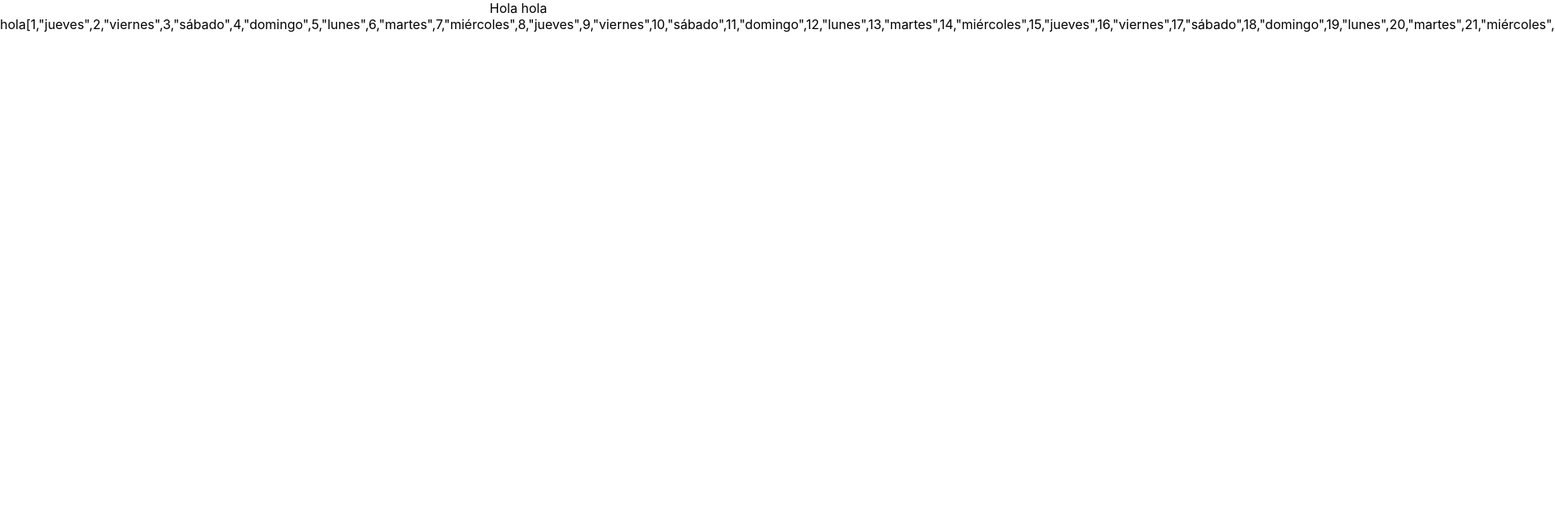
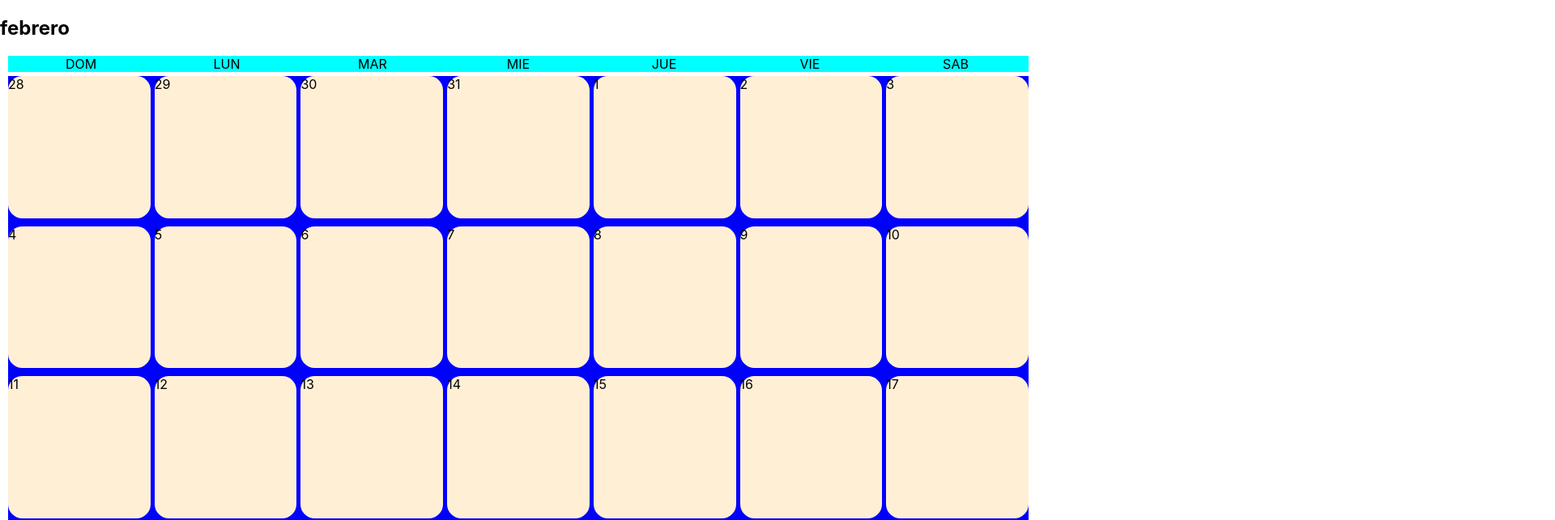
Before and after one commit to chbarr/React-Calendar-App, a React (Create React App) app: page / in a window 1280 px wide. Shown: the top 643 px of the page at 81% size, 1920 px wide, since content can reach past the window. Built offline with nearby package versions, Linux system fonts and the light colour scheme.

Commit message:
fixed customHook useCalendar to return an object with 35 days in total, counting last month days, current month days and next month days, and display them in order

```diff
--- a/src/Components/App/App.css
+++ b/src/Components/App/App.css
@@ -1,38 +1,23 @@
-.App {
-  text-align: center;
+.calendarGrid{
+  display: grid;
+  grid-template-rows: repeat(5, 1fr);;
+  grid-template-columns: repeat(7, 1fr);;
+  row-gap: 10px;
+  column-gap: 5px;
+  margin: 0 10px;
+  background-color: blue;
 }
 
-.App-logo {
-  height: 40vmin;
-  pointer-events: none;
+.calendarGridHeader{
+  display: grid;
+  margin: 0 10px 5px 10px;
+  grid-template-columns: repeat(7, 1fr);;
+  justify-items: center;
+  background-color: aqua;
 }
 
-@media (prefers-reduced-motion: no-preference) {
-  .App-logo {
-    animation: App-logo-spin infinite 20s linear;
-  }
+.calendarGrid .dayCell {
+  background-color: papayawhip;
+  aspect-ratio: 1;
+  border-radius: 10%;
 }
-
-.App-header {
-  background-color: #282c34;
-  min-height: 100vh;
-  display: flex;
-  flex-direction: column;
-  align-items: center;
-  justify-content: center;
-  font-size: calc(10px + 2vmin);
-  color: white;
-}
-
-.App-link {
-  color: #61dafb;
-}
-
-@keyframes App-logo-spin {
-  from {
-    transform: rotate(0deg);
-  }
-  to {
-    transform: rotate(360deg);
-  }
-}
--- a/src/Components/App/App.js
+++ b/src/Components/App/App.js
@@ -1,12 +1,39 @@
 import './App.css';
-import { useCalendar } from '../../customHooks/useCalendar';
+import { useCalendar, weekDaysES, monthsES } from '../../customHooks/useCalendar';
 function App() {
   const days = useCalendar();
   return (
     <div className="App">
-      <span> Hola hola hola</span>
-      <span>{JSON.stringify(days)}</span>
-    </div>
+      <div>
+        <h2>{monthsES[days.month]}</h2>
+        <div className='calendarGridHeader'>
+          {weekDaysES.slice(0, weekDaysES.length - 1).map((day, i) => (
+            <div key={i}
+              className="dayCellHeader">
+              {day.slice(0, 3).toUpperCase()}
+            </div>
+          ))
+          }
+        </div>
+        <div className='calendarGrid'>
+          {
+            days['previousMonth'].map(dayNumber => (
+              <div className="dayCell">{dayNumber}</div>
+            ))
+          }
+          {
+            days['currentMonth'].map((_, i) => (
+              <div className="dayCell">{i + 1}</div>
+            ))
+          }
+          {
+            days['nextMonth'].map((_, i) => (
+              <div className="dayCell">{i + 1}</div>
+            ))
+          }
+        </div>
+      </div>
+    </div >
   );
 }
 
--- a/src/customHooks/useCalendar.js
+++ b/src/customHooks/useCalendar.js
@@ -1,15 +1,40 @@
-function useCalendar(year = new Date().getFullYear(), month = new Date().getMonth()){
-    const lastMonthDay = new Date(year, month + 1, 0);
+export const weekDaysES = ['domingo', 'lunes', 'martes', 'miercoles', 'jueves', 'viernes', 'sabado', 'domingo'];
+export const monthsES = ['enero', 'febrero', 'marzo', 'abril', 'mayo', 'junio', 'julio', 'agosto', 'septiembre', 'octubre', 'noviembre', 'diciembre'];
 
-    const monthDays = lastMonthDay.getDate();
+const getPreviousMonth = (currentMonth) => {
+    return (currentMonth === 0 ? 11 : currentMonth - 1);
+}
 
-    const days = [];
-    for (let day = 1; day <= monthDays; day++){
-        const currentDate  = new Date(year, month, day);
+const getNextMonth = (currentMonth) => {
+    return (currentMonth === 11 ? 0 : currentMonth + 1);
+}
+
+function useCalendar(year = new Date().getFullYear(), month = new Date().getMonth()) {
+    const lastMonthDay = new Date(year, getNextMonth(month), 0);
+
+    const days = {
+        'month': month,
+        'previousMonth': [],
+        'currentMonth': [],
+        'nextMonth': []
+    };
+
+    let monthDays = lastMonthDay.getDate();
+
+    for (let day = 1; day <= monthDays; day++) {
+        const currentDate = new Date(year, month, day);
         const weekDay = currentDate.toLocaleDateString('es-ES', { weekday: 'long' });
-        days.push(day, weekDay);
+        days['currentMonth'].push(weekDay);
+    }
+    if (days['currentMonth'][0].toLowerCase() !== weekDaysES[0].toLowerCase()) {
+        monthDays = new Date(year, getNextMonth(getPreviousMonth(month)), 0);
+        const previousMonthLastDays = weekDaysES.slice(0, weekDaysES.indexOf(days['currentMonth'][0].toLowerCase()));
+        previousMonthLastDays.forEach((_, i) => days['previousMonth'].push(monthDays.getDate() - (previousMonthLastDays.length - 1) + i));
+    }
+    if (days['currentMonth'][days['currentMonth'].length - 1].toLowerCase() !== weekDaysES[0].toLowerCase()) {
+        days['nextMonth'] = weekDaysES.slice(weekDaysES.indexOf(days['currentMonth'][days['currentMonth'].length - 1].toLowerCase()) + 2);
     }
     return days;
 }
 
-export {useCalendar}
+export { useCalendar }
--- a/src/index.js
+++ b/src/index.js
@@ -6,9 +6,7 @@ import reportWebVitals from './reportWebVitals';
 
 const root = ReactDOM.createRoot(document.getElementById('root'));
 root.render(
-  <React.StrictMode>
     <App />
-  </React.StrictMode>
 );
 
 // If you want to start measuring performance in your app, pass a function
```
